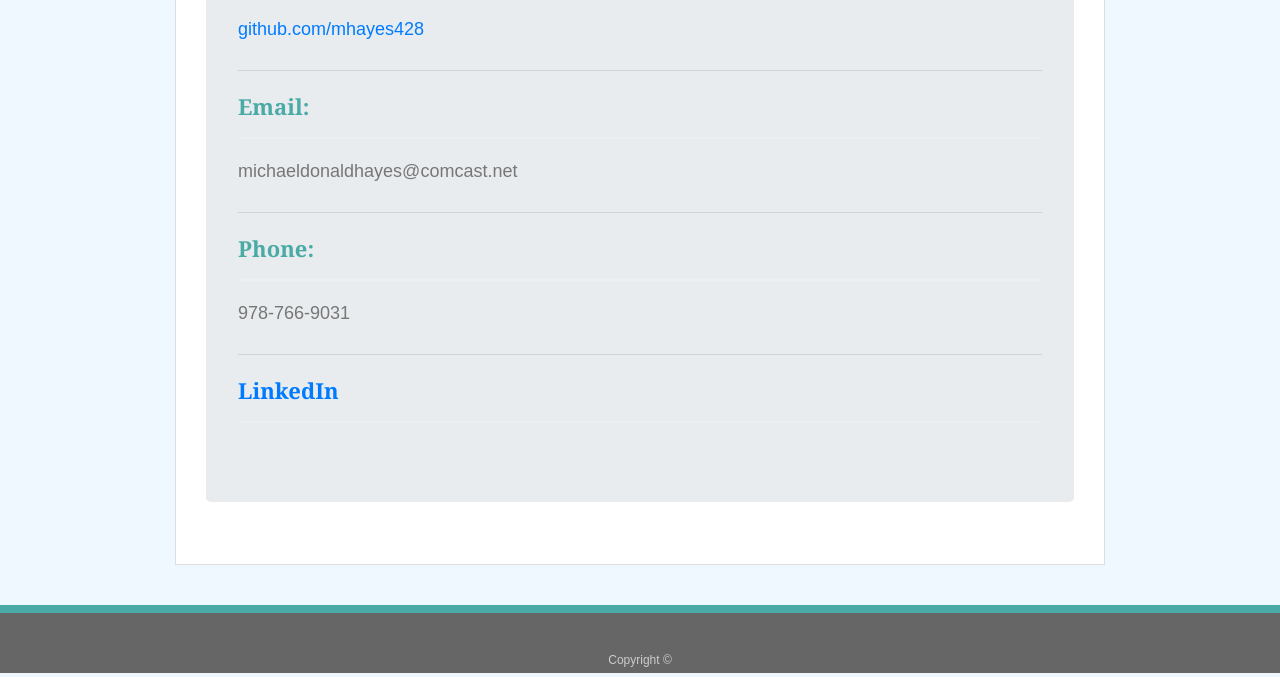
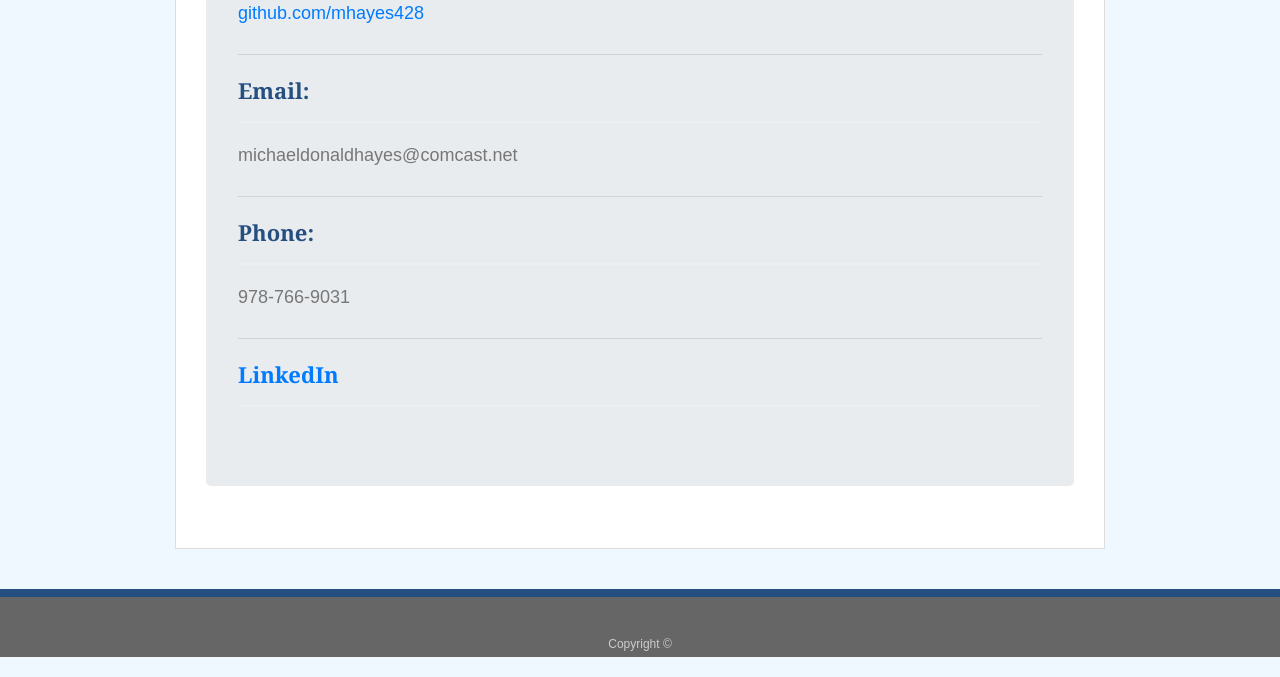
Before and after one commit to mhayes428/Portfolio, a plain HTML site: page contact.html in a window 1280 px wide. Shown: the part 474-1151 px from the top of the page. Drawn offline with nearby package versions, Linux system fonts and the light colour scheme.

Commit message:
changed colors

```diff
--- a/assets/styles/medium.css
+++ b/assets/styles/medium.css
@@ -35,7 +35,7 @@ body {
   h3 {
     font-family: Georgia, Times, "Times New Roman", serif;
     font-weight: 700;
-    color: #4aaaa5;
+    color: #264f81;
   }
 
   h1 {
@@ -74,7 +74,7 @@ body {
     color: #ffffff;
     text-align: center;
     text-decoration: none;
-    background: #4aaaa5;
+    background: #264f81;
   }
 
   nav {
@@ -106,7 +106,7 @@ body {
     color: #cccccc;
     text-align: center;
     background: #666666;
-    border-top: 8px solid #4aaaa5;
+    border-top: 8px solid #264f81;
     height: 50px;
   }
 
@@ -212,7 +212,7 @@ body {
     font-size: 18px;
     color: #ffffff;
     cursor: pointer;
-    background: #4aaaa5;
+    background: #264f81;
     border: 0 none;
   }
 
--- a/assets/styles/small.css
+++ b/assets/styles/small.css
@@ -35,7 +35,7 @@ body {
   h3 {
     font-family: Georgia, Times, "Times New Roman", serif;
     font-weight: 700;
-    color: #4aaaa5;
+    color: #264f81;
   }
 
   h1 {
@@ -74,7 +74,7 @@ body {
     color: #ffffff;
     text-align: center;
     text-decoration: none;
-    background: #4aaaa5;
+    background: #264f81;
   }
 
   nav {
@@ -106,7 +106,7 @@ body {
     color: #cccccc;
     text-align: center;
     background: #666666;
-    border-top: 8px solid #4aaaa5;
+    border-top: 8px solid #264f81;
     height: 50px;
   }
 
@@ -164,7 +164,7 @@ body {
     line-height: 30px;
     color: #ffffff;
     text-align: center;
-    background: #4aaaa5;
+    background: #264f81;
     border-bottom: 0;
   }
 
@@ -212,7 +212,7 @@ body {
     font-size: 18px;
     color: #ffffff;
     cursor: pointer;
-    background: #4aaaa5;
+    background: #264f81;
     border: 0 none;
   }
 
--- a/assets/styles/style.css
+++ b/assets/styles/style.css
@@ -10,7 +10,7 @@ body {
     box-sizing: border-box;
   }
 
-  /* general */
+
 
   .container {
     width: 100%;
@@ -23,6 +23,7 @@ body {
   h2,
   h3,
   p {
+    color: #264f81
     margin-bottom: 20px;
   }
 
@@ -35,7 +36,7 @@ body {
   h3 {
     font-family: Georgia, Times, "Times New Roman", serif;
     font-weight: 700;
-    color: #4aaaa5;
+    color: #264f81;
   }
 
   h1 {
@@ -50,7 +51,7 @@ body {
     font-size: 22px;
   }
 
-  /* header */
+
 
   #masthead {
     position: fixed;
@@ -74,7 +75,7 @@ body {
     color: #ffffff;
     text-align: center;
     text-decoration: none;
-    background: #4aaaa5;
+    background: #264f81;
   }
 
   nav {
@@ -96,7 +97,7 @@ body {
     border-left: 0 none;
   }
 
-  /* footer */
+
 
   footer {
     padding: 30px 0;
@@ -106,7 +107,7 @@ body {
     color: #cccccc;
     text-align: center;
     background: #666666;
-    border-top: 8px solid #4aaaa5;
+    border-top: 8px solid #264f81;
     height: 50px;
   }
 
@@ -117,7 +118,7 @@ body {
     border-bottom: 2px solid #eeeeee;
   }
 
-  /* main */
+
 
   #main-container {
     padding-top: 130px;
@@ -134,9 +135,10 @@ body {
     border: 1px solid #dddddd;
   }
 
-  /* portfolio page */
+
 
   .work {
+    color: #264f81;
     position: relative;
     float: left;
     width: 274px;
@@ -164,7 +166,7 @@ body {
     line-height: 30px;
     color: #ffffff;
     text-align: center;
-    background: #4aaaa5;
+    background: #264f81;
     border-bottom: 0;
   }
 
@@ -176,7 +178,7 @@ body {
     margin-right: 25px;
   }
 
-  /* contact page */
+
 
   #contact-form ul {
     margin-bottom: 20px;
```
Also changed, not shown: index.html (+1 -1 lines).
